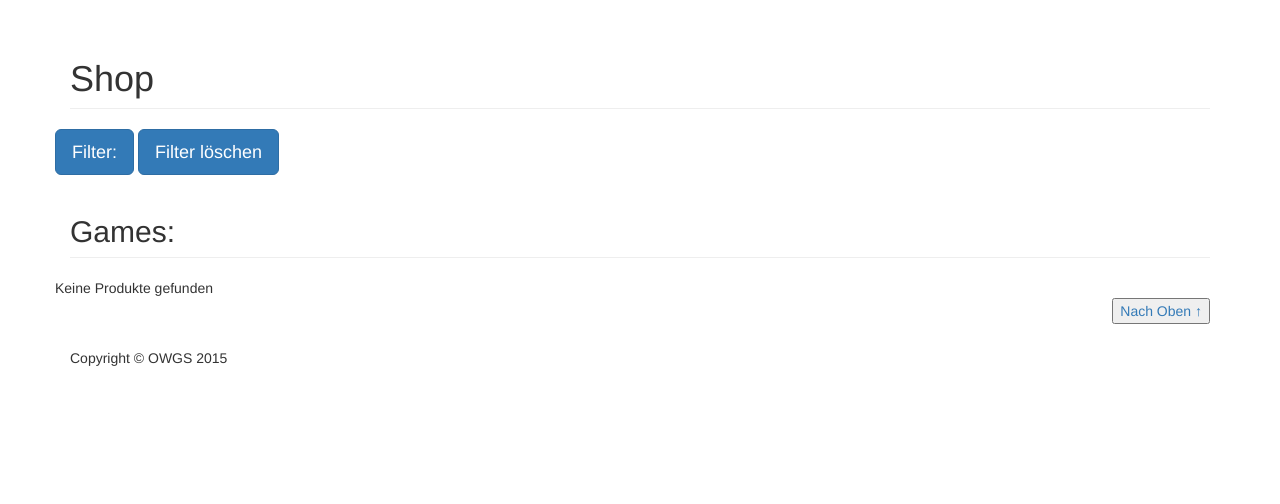
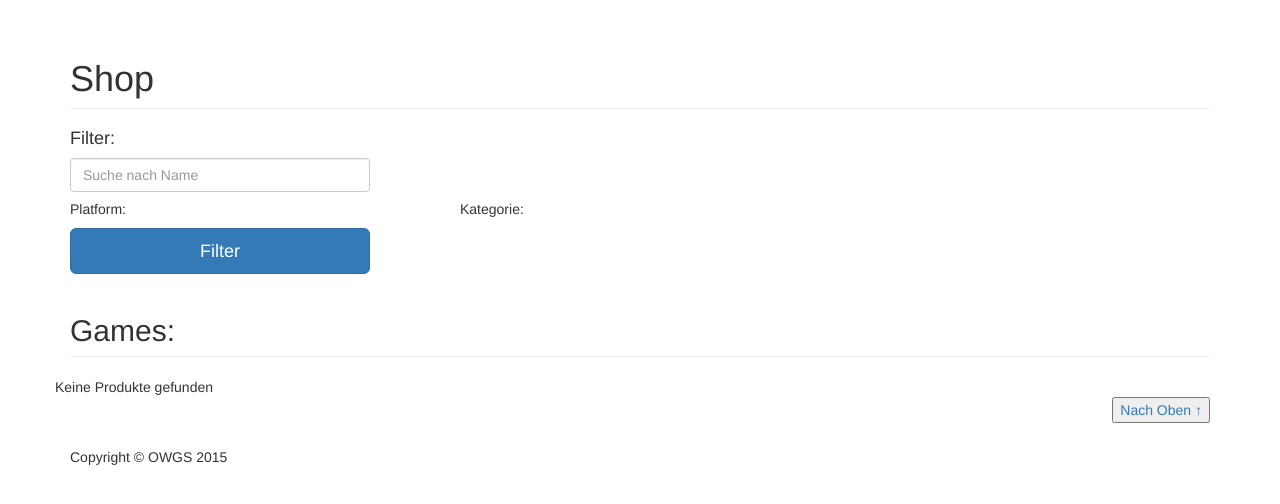
Before and after one commit to OWGS/owgs, a PHP site: page /owgs/index.php?site=shop in a window 1280 px wide. Shown: the part 51-555 px from the top of the page. Run offline with PHP 8.4, Linux system fonts and the light colour scheme; data that the repository does not hold is empty.

Commit message:
Revert "added a Filter button"
This reverts commit dca353c0129fb4b44bfccf4894213e5276cc72e0.

```diff
--- a/sites/shop.php
+++ b/sites/shop.php
@@ -1,15 +1,6 @@
-<div class="row" xmlns="http://www.w3.org/1999/html">
+<div class="row">
     <div class="col-lg-12">
         <h1 class="page-header">Shop</h1>
-    </div>
-        <a class="btn btn-lg btn-primary" data-toggle="collapse" href="#collapseExample" aria-expanded="false" aria-controls="collapseExample">
-            Filter:
-        </a>
-        <a class="btn btn-lg btn-primary" href="index.php?site=shop">
-            Filter löschen
-        </a>
-        <div class="collapse" id="collapseExample">
-            <div class="col-lg-12">
 		<h4>Filter:</h4>
 		<form method="get" action="index.php">
 			<input type="hidden" name="site" value="shop">
@@ -53,10 +44,10 @@
 			?>
 	</div>
 	<div class="col-lg-12">
-            <input type="submit" name="submit" value="Suchen", class="btn btn-lg btn-primary btn-block" />
-            </form> <!-- Ende des forms für die Filter -->
+			<input type="submit" name="submit" value="Filter", class="btn btn-lg btn-primary btn-block" />
+		</form>
 	</div>
-    </div>
+
 </div>
 <div class="row">
 	<div class="col-lg-12">
```
Also changed, not shown: sql/warenkorb_delete.php (line endings or trailing spaces). Lines whose indentation alone changed are shown as unchanged.
